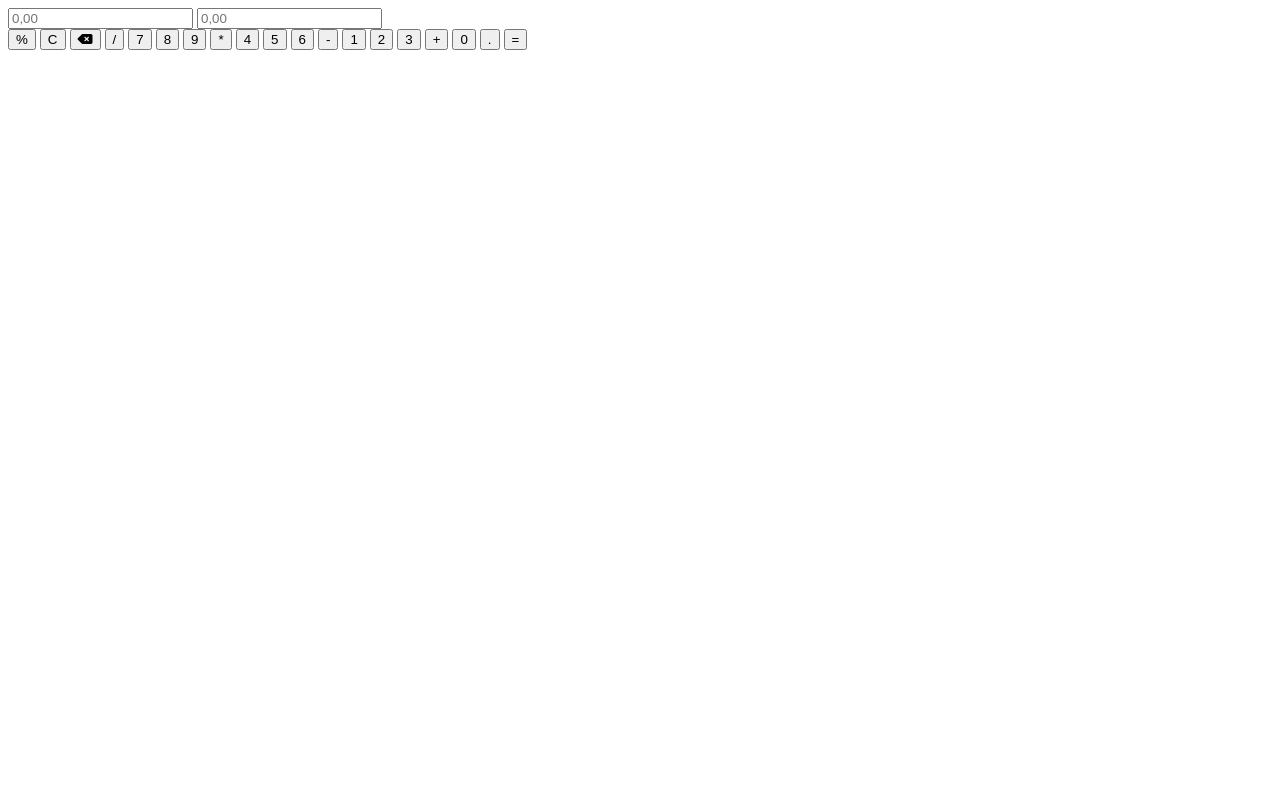
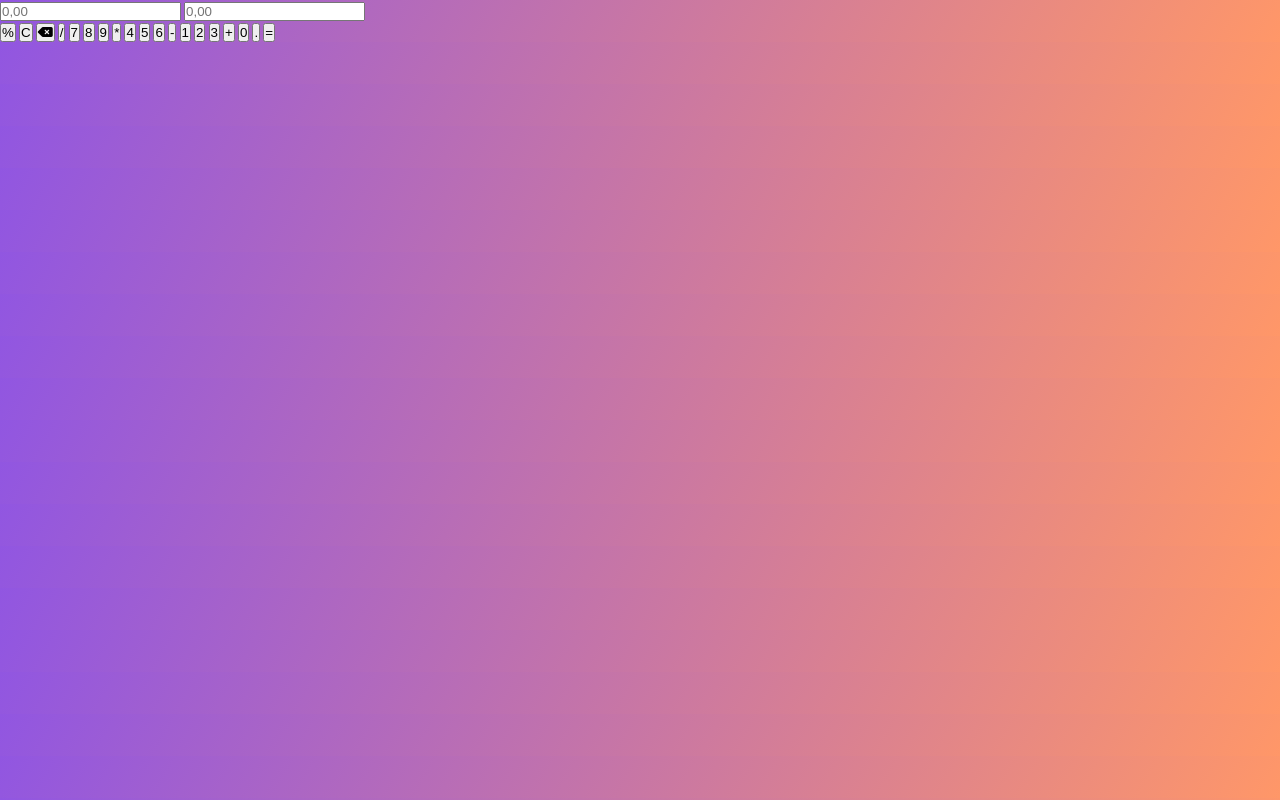
Before and after one commit to ramziddinolimov/Calculator.js, a plain HTML site: page index.html in a window 1280 px wide. Drawn offline with Linux system fonts and the light colour scheme.

Commit message:
calculator html finished

```diff
--- a/index.html
+++ b/index.html
@@ -5,6 +5,9 @@
     <meta http-equiv="X-UA-Compatible" content="IE=edge">
     <meta name="viewport" content="width=device-width, initial-scale=1.0">
     <title>Calculator</title>
+    <link rel="preconnect" href="https://fonts.googleapis.com">
+    <link rel="preconnect" href="https://fonts.gstatic.com" crossorigin>
+    <link href="https://fonts.googleapis.com/css2?family=Lato:ital,wght@0,100;0,300;0,400;0,700;0,900;1,100;1,300;1,400;1,700;1,900&display=swap" rel="stylesheet">
     <script src="https://kit.fontawesome.com/0760dbacac.js" crossorigin="anonymous"></script>
     <link rel="stylesheet" href="/style.css">
 </head>
--- a/style.css
+++ b/style.css
@@ -0,0 +1,10 @@
+*{
+    box-sizing: border-box;
+    margin: 0;
+    padding: 0;
+}
+
+body {
+    background-image: linear-gradient(-60deg, #ff9768 0%, #9156e1 100%);
+    font-family: 'Lato', sans-serif;
+}
```
